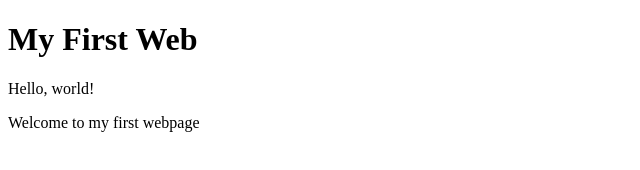
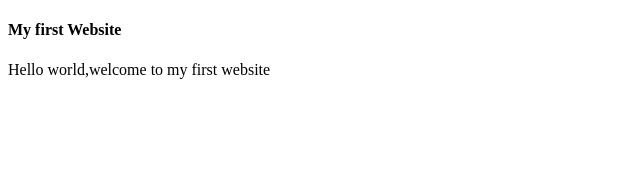
Before and after one commit to tomito26/my-first-website, a plain HTML site: page my-first-webpage.html in a window 1280 px wide. Shown: the whole page, without its empty margins (0-640 px from the left). Drawn offline with Linux system fonts and the light colour scheme.

```diff
--- a/my-first-webpage.html
+++ b/my-first-webpage.html
@@ -4,13 +4,13 @@
 <head>
     <meta charset="UTF-8">
     <meta name="viewport" content="width=device-width, initial-scale=1.0">
-    <title>My first Webpage</title>
+    <title>My first Website</title>
 </head>
 
 <body>
-    <h1>My First Web</h1>
-    <p>Hello, world!</p>
-    <P>Welcome to my first webpage</P>
+    <h4>My first Website</h4>
+    <p>Hello world,welcome to my first website</p>
+
 </body>
 
 </html>
```
